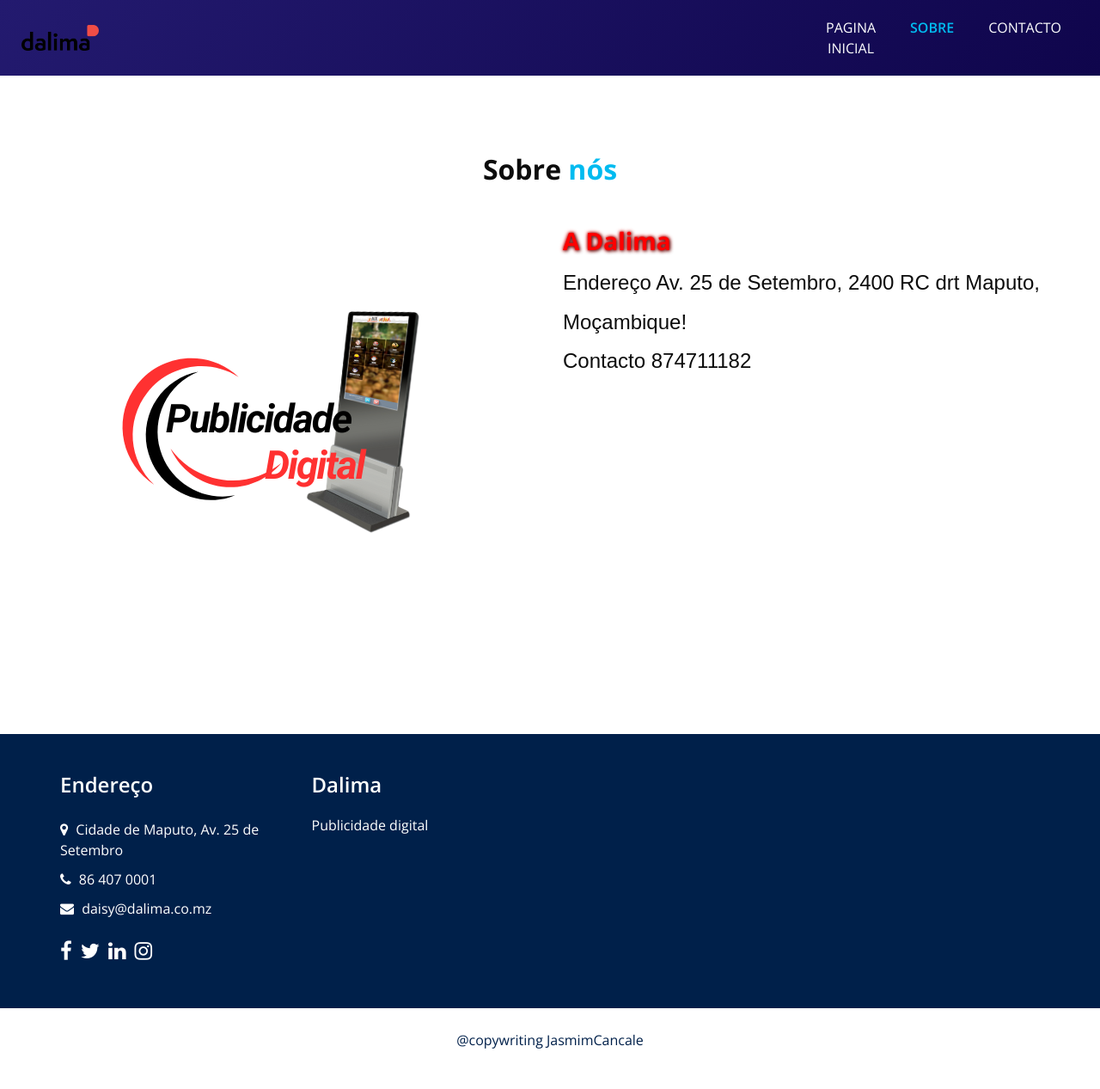
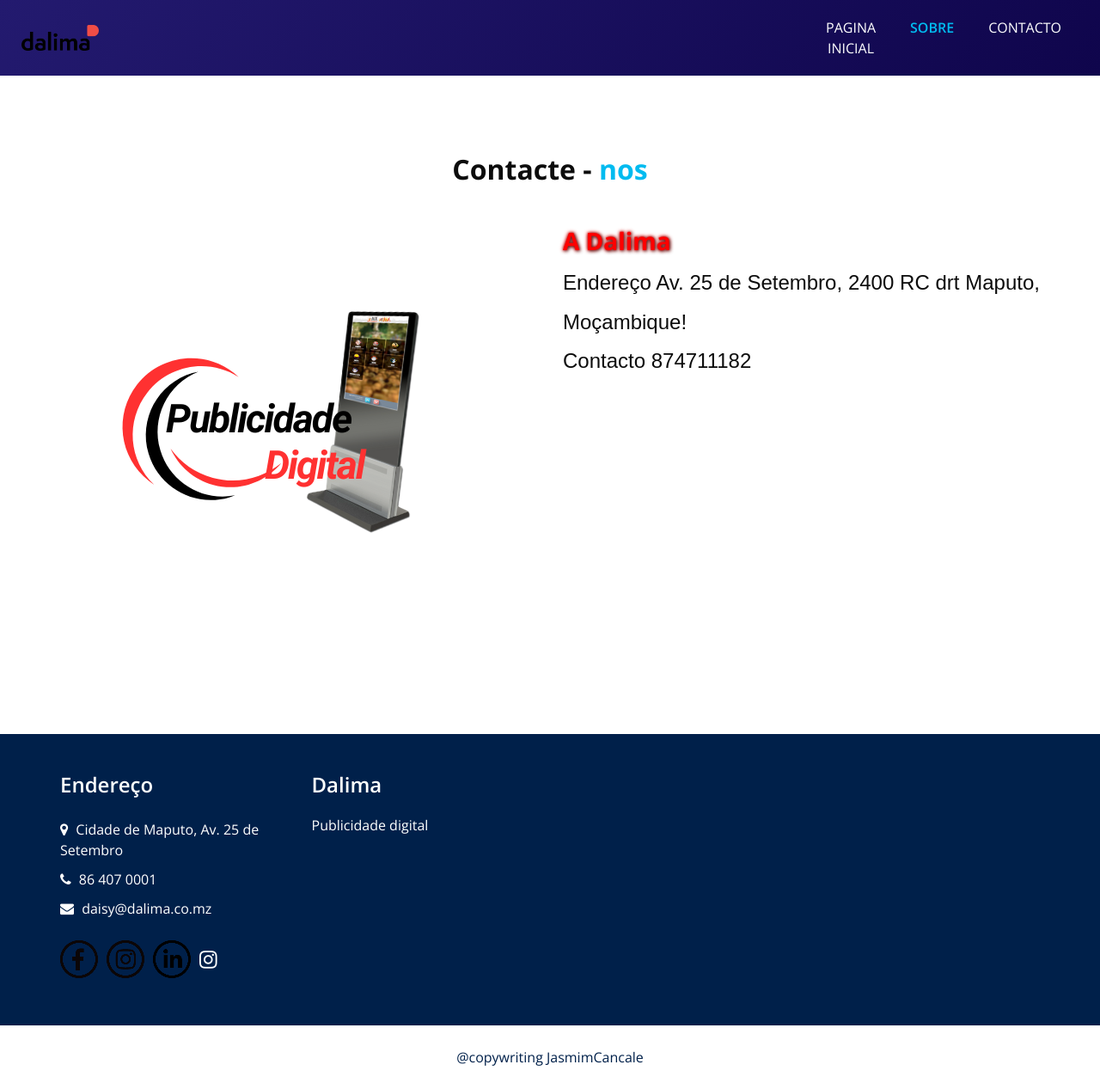
Before and after one commit to JasmimCancale/sitedalimaportfolio, a plain HTML site: page contacto.html in a window 1280 px wide. Shown: the whole page at 86% size. Drawn offline with nearby package versions, Linux system fonts and the light colour scheme; some packages are replaced by stand-ins of ours; a script that the page names is missing; files whose address does not match are found by name.

Commit message:
Update contacto.html

```diff
--- a/contacto.html
+++ b/contacto.html
@@ -13,7 +13,7 @@
   <meta name="author" content="" />
   <link rel="shortcut icon" href="favicon.png" type="">
 
-  <title> Sobre </title>
+  <title> contacto </title>
 
   <!-- bootstrap core css -->
   <link rel="stylesheet" type="text/css" href="bootstrap.css" />
@@ -92,7 +92,7 @@
 
 
           <h2>
-            Sobre <span>nós</span>
+            Contacte - <span>nos</span>
           </h2>
 
         </div> <br><br>
@@ -164,13 +164,13 @@ Contacto
           </div>
           <div class="info_social">
             <a href="">
-              <i class="fa fa-facebook" aria-hidden="true"></i>
+              <img src="face.png" alt="">
             </a>
             <a href="">
-              <i class="fa fa-twitter" aria-hidden="true"></i>
+             <img src="Insta.png" alt="">
             </a>
             <a href="">
-              <i class="fa fa-linkedin" aria-hidden="true"></i>
+             <img src="Linke.png" alt="">
             </a>
             <a href="">
               <i class="fa fa-instagram" aria-hidden="true"></i>
```
